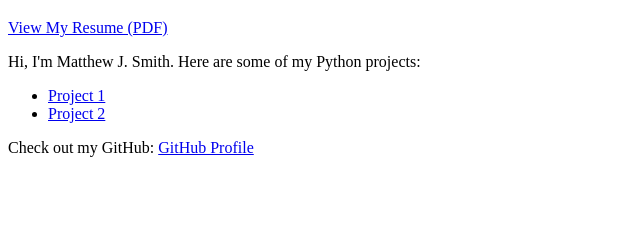
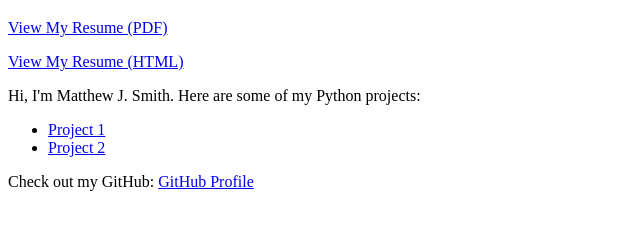
Before and after one commit to matthew-aurora/portfolio, a plain HTML site: page index.html in a window 1280 px wide. Shown: the part 61-290 px from the top of the page, without its empty margins (0-640 px from the left). Drawn offline with Linux system fonts and the light colour scheme.

Commit message:
Update index.html

```diff
--- a/index.html
+++ b/index.html
@@ -8,6 +8,7 @@
 <body>
     <h1>Welcome to My Portfolio</h1>
     <p><a href="Resume - Matthew J. Smith.pdf" target="_blank">View My Resume (PDF)</a></p>
+    <p><a href="resume.html">View My Resume (HTML)</a></p>
     <p>Hi, I'm Matthew J. Smith. Here are some of my Python projects:</p>
     <ul>
         <li><a href="https://replit.com/@yourusername/project1" target="_blank">Project 1</a></li>
```
